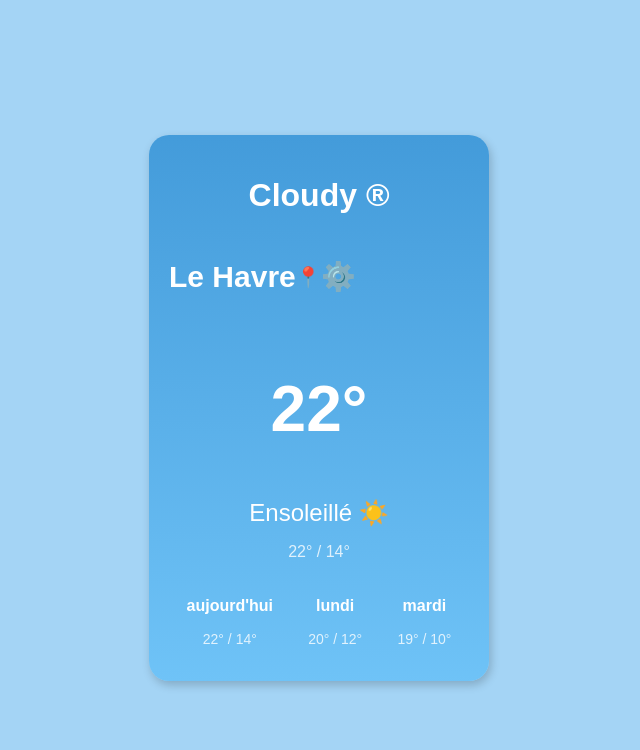
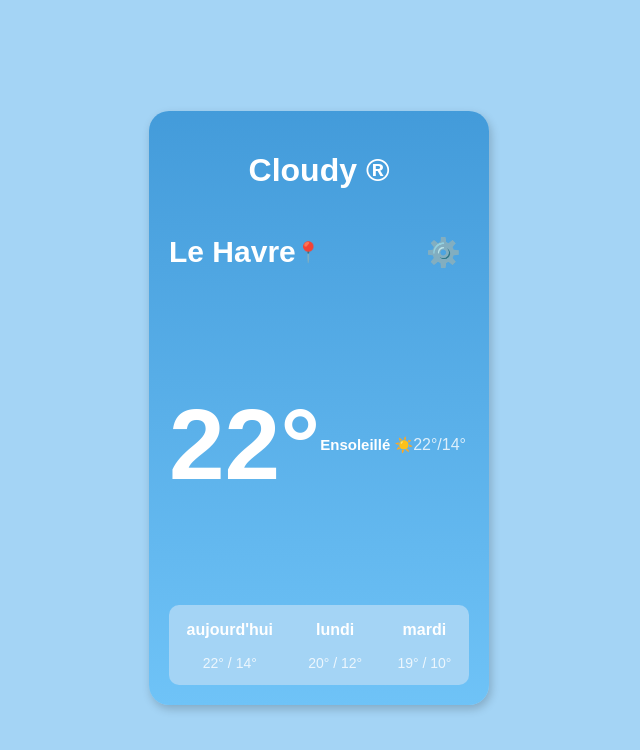
Before and after one commit to Isaacsehim/meteo, a plain HTML site: page index.html in a window 1280 px wide. Shown: the whole page, without its empty margins (321-961 px from the left). Drawn offline with Linux system fonts and the light colour scheme; a web font is replaced by a local one.

Commit message:
always css & html

```diff
--- a/Css/style.css
+++ b/Css/style.css
@@ -7,10 +7,12 @@ body {
 	height: 100vh;
   }
 
+  /* Application météo */
   .meteo-app {
 
   }
 
+  /* Carte météo */
   .meteo-card {
 	background: linear-gradient(1deg, #6fc3f7, #439bda);
 	width: 300px;
@@ -21,12 +23,18 @@ body {
 	color: white;
   }
 
+  /* Titre principal */
   h1 {
 	font-family: "new-hero", sans-serif;
 	font-weight: 700;
 	font-style: normal;
   }
 
+  h1 ::last-child {
+	font-family: 'Times New Roman', Times, serif;
+  }
+
+  /* En-tête */
   .header {
 	display: flex;
 	font-size: 20px;
@@ -43,19 +51,22 @@ body {
 	display: flex;
 	flex-direction: row-reverse;
 	font-size: 140%;
+	margin-left: 35%;
   }
 
+  /* Météo actuelle */
   .meteo-actuel {
-	margin: 20px;
+	display: flex;
+	align-items: center;
   }
 
   .temperature {
-	font-size: 64px;
+	font-size: 100px;
   }
 
   .condition {
-	font-size: 24px;
-	margin: 5px;
+	font-size: 15px;
+	font-weight: bold;
   }
 
   .maximale-minimale {
@@ -63,11 +74,14 @@ body {
 	opacity: 0.8;
   }
 
+  /* Prévisions des prochains jours */
   .prochains-jours {
 	display: flex;
 	justify-content: space-around;
 	text-align: center;
 	margin-top: 20px;
+	background-color: #a4d4f5;
+	border-radius: 10px;
   }
 
   .jour p:first-child {
```
Also changed, not shown: index.html (+1 -1 lines).
